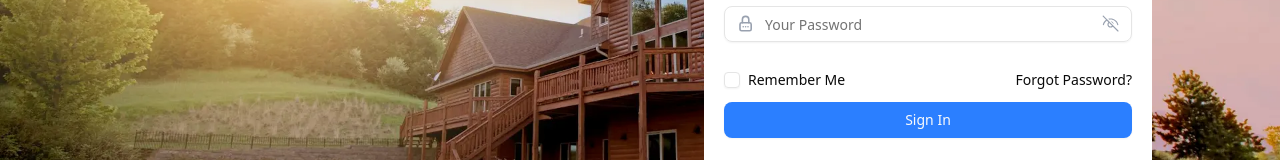
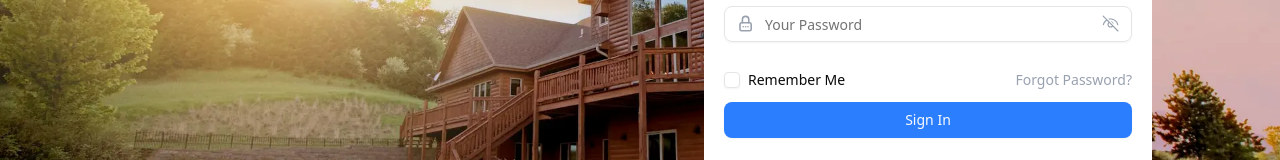
Before and after one commit to Shahmeer43/instarent_fe, a Next.js app: page /signin in a window 1280 px wide. Shown: the part 346-506 px from the top of the page. Built offline with nearby package versions, Linux system fonts and the light colour scheme; no server answers.

Commit message:
forgot password link color to grey

```diff
--- a/shared/components/SignInForm/SignInForm.jsx
+++ b/shared/components/SignInForm/SignInForm.jsx
@@ -80,7 +80,9 @@ const SignInForm = () => {
             <CustomCheckbox />
             Remember Me
           </div>
-          <Link href={""}>Forgot Password?</Link>
+          <Link href={""} className="text-gray-400">
+            Forgot Password?
+          </Link>
         </div>
         <CustomButton
           type="submit"
```
